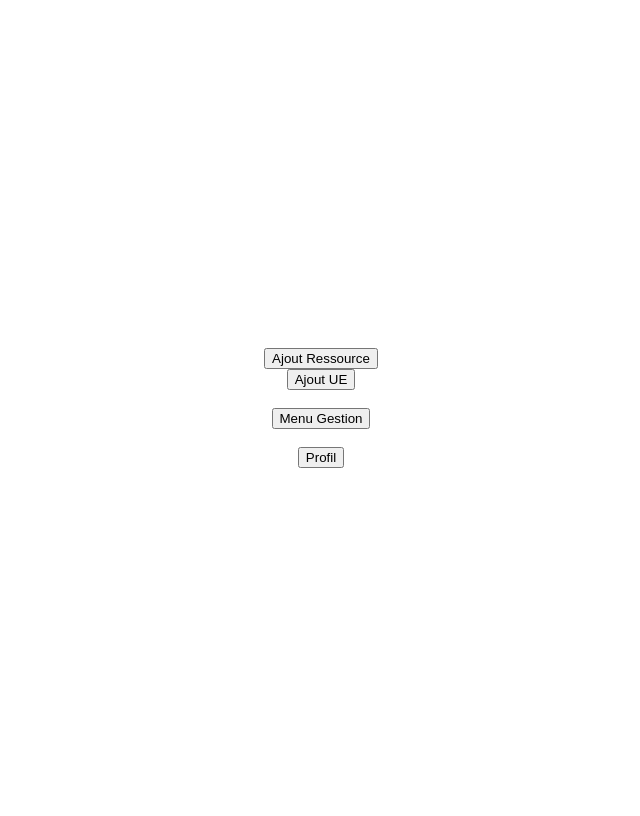
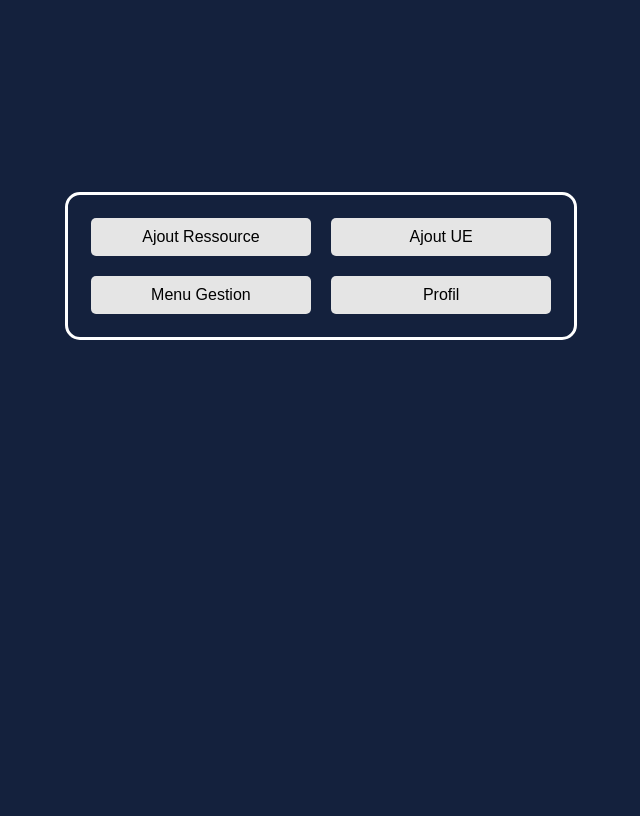
Before and after one commit to 0xKDA/sae-23, a Django app: template gestionnaire_notes/general/templates/gestion/ajout.html in a window 1280 px wide. Shown: the whole page, without its empty margins (319-959 px from the left). After the commit the page ends 340 px from the top, so only its background shows below. Run offline with Django 4.2, Linux system fonts and the light colour scheme; the template is opened without the code that fills it, so the values that code supplies are empty.

Commit message:
ajout.html

```diff
--- a/gestionnaire_notes/general/templates/gestion/ajout.html
+++ b/gestionnaire_notes/general/templates/gestion/ajout.html
@@ -1,32 +1,12 @@
 <!DOCTYPE html>
 
 <html lang="fr">
+<link rel="stylesheet" href="css.css">
 
 <head>
 
     <meta charset="UTF-8">
     <title>Ajout</title>
-
-    <style>
-
-        .BlocCentral {
-            display: flex;
-            flex-direction: column;
-            align-items: center;
-            justify-content: center;
-            height: 100vh;
-        }
-
-        form {
-            text-align: center;
-        }
-
-        .EspaceHyperlien {
-            margin-top: 1em;
-        }
-
-    </style>
-
     <script>
 
         function RedirectionURL(url) {
@@ -38,7 +18,6 @@
 </head>
 
 <body>
-
     <div class="BlocCentral">
 
         <button id="BoutonAjoutRessource" onclick="RedirectionURL('{% url 'ajout_ressource' %}')">Ajout Ressource</button>
@@ -49,7 +28,6 @@
         <button id="BoutonProfil" onclick="RedirectionURL('{% url 'profil' %}')">Profil</button>
 
     </div>
-
 </body>
 
 </html>
```
